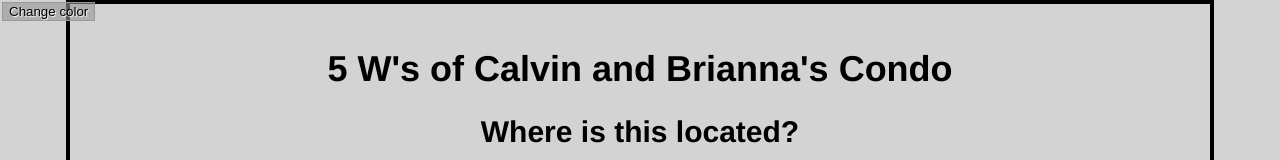
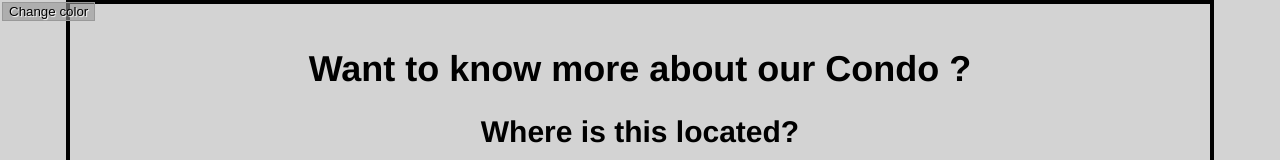
Before and after one commit to calvinleung20/calvinleung20, a plain HTML site: page index.html in a window 1280 px wide. Shown: the top 160 px of the page. Drawn offline with Linux system fonts and the light colour scheme.

Commit message:
Add files via upload
v2

```diff
--- a/index.html
+++ b/index.html
@@ -10,7 +10,7 @@
   </head>
 
   <body>
-    <h1>5 W's of Calvin and Brianna's Condo</h1>
+    <h1>Want to know more about our Condo ?</h1>
 
       <h2>Where is this located?</h2>
       <iframe src="https://www.google.com/maps/embed?pb=!1m18!1m12!1m3!1d2887.5303308706457!2d-79.40280968429518!3d43.637133461487224!2m3!1f0!2f0!3f0!3m2!1i1024!2i768!4f13.1!3m3!1m2!1s0x882b3521851d5789%3A0x972d964a225f55c4!2s15+Bruyeres+Mews%2C+Toronto%2C+ON+M5V+0G8!5e0!3m2!1sen!2sca!4v1555776708948!5m2!1sen!2sca" width="1100" height="450" frameborder="0" style="border:0" allowfullscreen></iframe>
```
